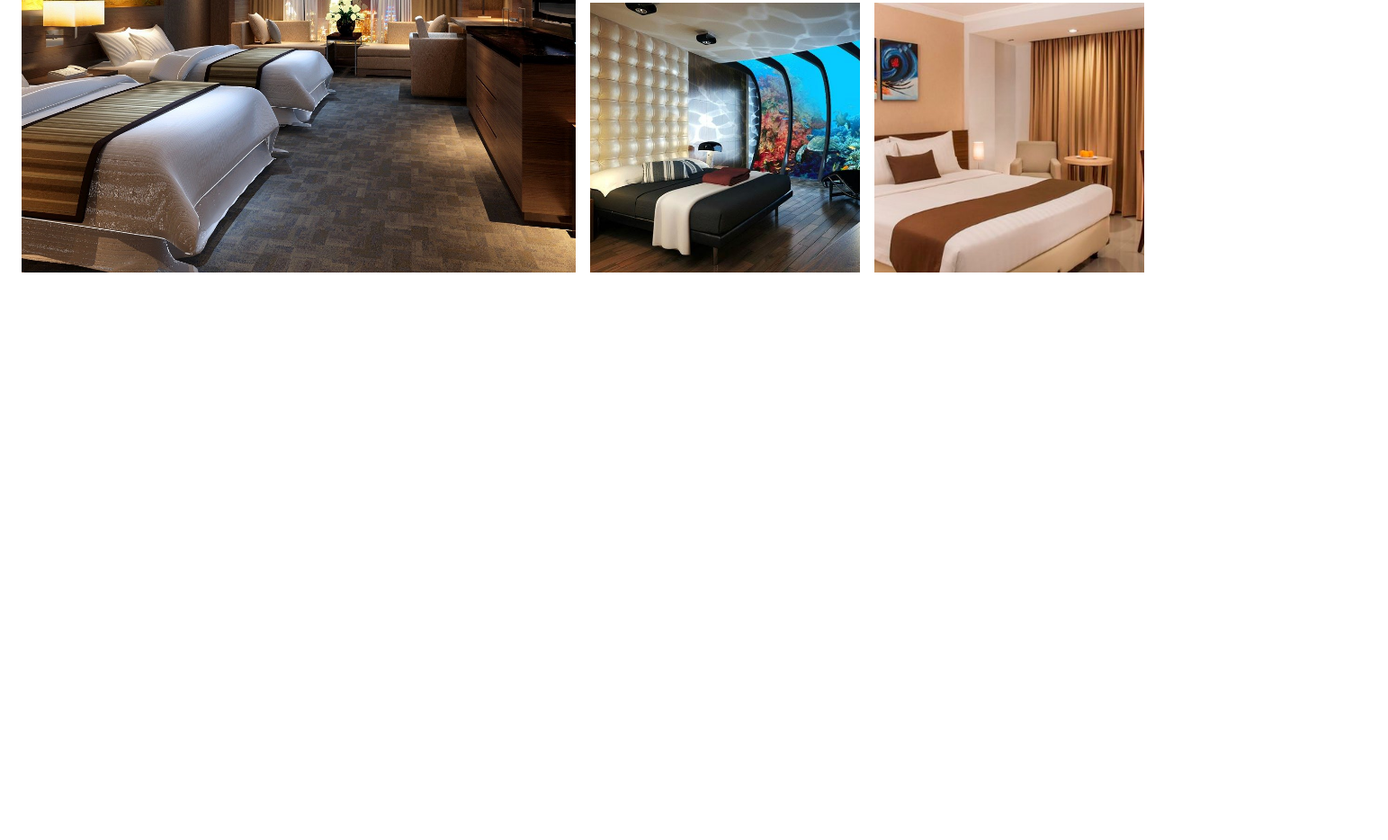
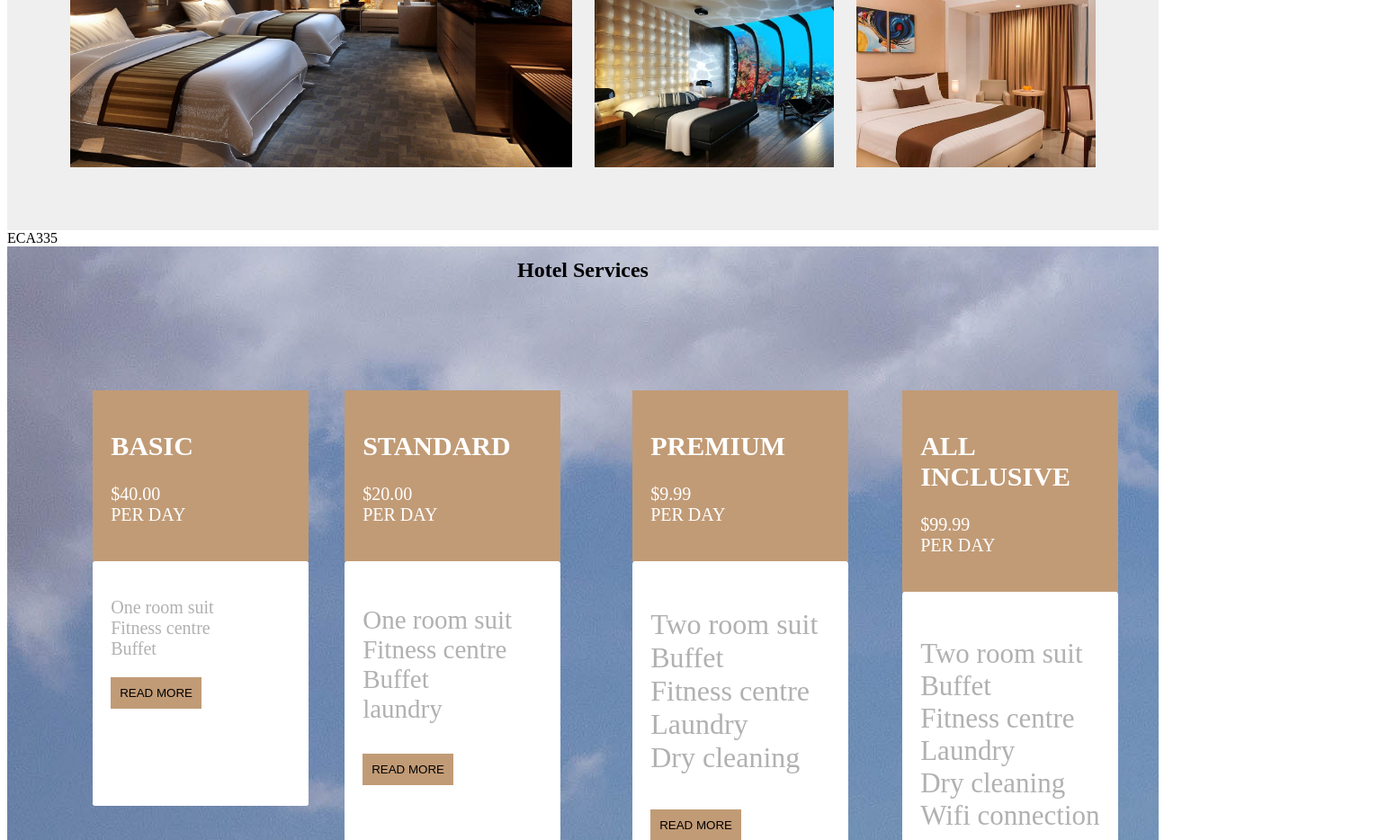
Before and after one commit to saido-noor/Chambers-Hotel, a plain HTML site: page index.html in a window 1280 px wide. Shown: the part 1866-2800 px from the top of the page at 90% size, 1543 px wide, since content can reach past the window. Before the commit the page ends 2185 px from the top, so only its background shows below. Drawn offline with Linux system fonts and the light colour scheme.

Commit message:
changed images

```diff
--- a/index.html
+++ b/index.html
@@ -74,68 +74,68 @@
                 <img src="images/room4.jpg" alt="">
               </div>
 
-            <!-- <div class="image1">
-                <img src="images/room1.jpg" alt="" width="100%" height="60%">
-                <p>Lorem ipsum dolor sit amet consectetur adipisicing elit. Cumque, molestias!</p>
+    </section>
+    ECA335
+    <section class="section4">
+        <h1 style="text-align: center; padding-top:1%; margin-top:-0%">Hotel Services</h1>
+
+        <div class="serviceContaine">
+            <div class="cont2">
+                <div class="basic1"><h1>BASIC</h1>
+                <p>$40.00 <br>PER DAY</p></div>
+                <div class="para">
+                    <p>One room suit <br>Fitness centre <br>Buffet</p>
+                <button>READ MORE</button>
             </div>
-
-            <div class="row1">
-                <div class="cont">
-                    <div class="h1">
-                    </div>
-                    <img src="images/room6.jpg" alt="" width="70%" height="70%">
-                    <img src="images/room2.jpg" alt="" width="70%" height="50%">
-
-                </div>
-                <br>
-                <div class="cont">
-                    <div class="h1">
-                    </div>
-                    <img src="images/room3.jpg" alt="" width="70%" height="50%">
-                    <img src="images/room6.jpg" alt="" width="70%" height="50%">
-
-
-                </div>
-
 
             </div>
 
+            <div class="cont2">
+                <div class="basic2"><h1>STANDARD</h1>
+                <p>$20.00 <br>PER DAY</p></div>
+                <div class="para1">
+                <p>One room suit <br>Fitness centre <br>Buffet <br>laundry</p>
+                <button>READ MORE</button>
+            </div>
+            </div>
+<br>
+            <div class="cont2">
+                <div class="basic3"><h1>PREMIUM</h1>
+                <p>$9.99 <br>PER DAY</p></div>
+                <div class="para2">
+                <p>Two room suit<br>Buffet <br>Fitness centre <br>Laundry <br>Dry cleaning</p>
+                <button>READ MORE</button>
+            </div>
+            </div>
+            <div class="cont2">
+                <div class="basic4"><h1>ALL INCLUSIVE</h1>
+                <p>$99.99 <br>PER DAY</p></div>
+                <div class="para3">
+                <p>Two room suit<br>Buffet <br>Fitness centre <br>Laundry <br>Dry cleaning <br>Wifi connection</p>
+                <button>READ MORE</button>
+            </div>
+            </div>
 
-        </div> -->
-
+        </div>
     </section>
 
-    <!-- <div class="container2">
+    <div class="section5">
 
-        <h3 style="text-align:center; color:grey">
-            HOTEL LUXURY
-        </h3>
-        <div class="underline align-center pb-3">
-            <div class="line" style="text-align: center;">_________</div>
-        </div>
-        <h1 style="text-align: center;">Our Best Rooms</h1>
-        <br>
-        <div class="row">
-        <div class="image1">
-            <img src="images/room1.jpg" alt="" width="50%" height="50%">
-        </div>
+        <div class="container-img">
+            <h1 style="text-align: center;">Around The Hotel</h1>
+            <div class="image-grid">
 
+                <img src="images/room2.jpg" alt="">
+                <img src="images/room3.jpg" alt="">
+                <img src="images/room4.jpg" alt="">
+              </div>
 
-        <div class="row1">
-            <img src="images/room2.jpg" alt="">
-        </div>
-        <div class="row1">
-            <img src="images/room2.jpg" alt="">
-        </div>
-        <div class="row1">
-            <img src="images/room2.jpg" alt="">
-        </div>
-        <div class="row1">
-            <img src="images/room2.jpg" alt="">
         </div>
     </div>
-</div> -->
-
+    <br>
+    <br>
+    <br>
+    <div class="section6"></div>
 
 </body>
 
--- a/style.css
+++ b/style.css
@@ -97,31 +97,39 @@ body{
     margin-right: -0%;
 
 } */
-.image1{
+/* .image1{
     margin-right: -8%;
     margin-left: 7%;
-}
+} */
 
 .image-grid {
-    --gap: 16px;
+    --gap: 25px;
     --num-cols: 4;
-    --row-height: 300px;
+    --row-height: 200px;
 
     box-sizing: border-box;
-    padding: var(--gap);
+    padding: 5.5%;
 
     display: grid;
     grid-template-columns: repeat(var(--num-cols), 1fr);
     grid-auto-rows: var(--row-height);
     gap: var(--gap);
   }
-
+  .section3{
+      background-color: #EFEFEF;
+      padding-top: 1%;
+  }
   .image-grid > img {
     width: 100%;
     height: 100%;
     object-fit: cover;
+    transition: transform .2s;
   }
-
+  .image-grid > img:hover{
+    -ms-transform: scale(1);
+    -webkit-transform: scale(1);
+    transform: scale(1.1);
+  }
   .image-grid-col-2 {
     grid-column: span 2;
   }
@@ -137,3 +145,198 @@ body{
       --row-height: 200px;
     }
   }
+
+  .section4{
+    background-image: url(images/bac.jpg);
+
+  }
+
+
+  .section1{
+
+    padding: 1%;
+}
+.service {
+    text-align: center;
+    margin-top: 7%;
+}
+
+.cont1 {
+    display: flex;
+    margin-left: 48%;
+}
+
+.serviceContaine {
+    display: flex;
+    margin-left: 9%;
+    width: 100%;
+    --gap: 25px;
+    --num-cols: 4;
+    --row-height: 200px;
+    padding: 70px;
+
+    /* display: flex;
+    margin-left: 8%;
+    margin-top: 2%;
+    background-color: red; */
+
+}
+.para{
+    padding: 10%;
+    padding-left: -10%;
+    margin-left: -60%;
+    width: 200px;
+    --gap: 25px;
+    --num-cols: 4;
+    height: 29vh;
+    border-radius: 1%;
+    background-color: white;
+    color: #B0B1B0;
+
+}
+.para1{
+    padding: 10%;
+    padding-left: -10%;
+    margin-left: -50%;
+    width: 200px;
+    --gap: 25px;
+    --num-cols: 4;
+    height: 39vh;
+    border-radius: 1%;
+    background-color: white;
+    font-size: 29px;
+    color: #B0B1B0;
+
+}
+.para2{
+    padding: 10%;
+    padding-left: -10%;
+    margin-left: -20%;
+    width: 200px;
+    --gap: 25px;
+    --num-cols: 4;
+    height: 49vh;
+    font-size: 32px;
+    border-radius: 1%;
+    background-color: white;
+    color: #B0B1B0;
+
+}
+.para3{
+    padding: 10%;
+    padding-left: -10%;
+    margin-left: -0%;
+    width: 200px;
+    --gap: 25px;
+    --num-cols: 4;
+    height: 50vh;
+    border-radius: 1%;
+    font-size: 31px;
+    background-color: white;
+    color: #B0B1B0;
+
+}
+.basic1{
+    background-color: #C19B76;
+    padding: 10%;
+    padding-left: -10%;
+    margin-left: -60%;
+    width: 200px;
+    --gap: 2px;
+    --num-cols: 4;
+    color: #FFFFFF;
+}
+.basic2{
+    background-color: #C19B76;
+    padding: 10%;
+    padding-left: -10%;
+    margin-left: -50%;
+    width: 200px;
+    --gap: 2px;
+    --num-cols: 4;
+    color: #FFFFFF;
+}
+.basic3{
+    background-color: #C19B76;
+    padding: 10%;
+    padding-left: -10%;
+    margin-left: -20%;
+    width: 200px;
+    --gap: 2px;
+    --num-cols: 4;
+    color: #FFFFFF;
+}
+.basic4{
+    background-color: #C19B76;
+    padding: 10%;
+    padding-left: -10%;
+    margin-left: -0%;
+    width: 200px;
+    --gap: 2px;
+    --num-cols: 4;
+    color: #FFFFFF;
+}
+
+
+button{
+    border: none;
+    padding: 5%;
+    background-color: #C19B76;
+}
+.cont2 {
+
+
+    font-size: 20px;
+    padding: 30px;
+}
+
+.cont2 h2 {
+    padding: 10%;
+}
+
+
+.cont3 {
+    /* background-color: #43A191; */
+    font-size: 20px;
+    padding: 30px;
+}
+
+.cont3 h2 {
+    padding: 10%;
+    /* color: white; */
+}
+
+.cont3 p {
+    color: rgb(231, 226, 226);
+}
+
+.cont3 h5 {
+    color: white;
+}
+
+.cont4 {
+    background-color: #EAF6FE;
+    padding: 45px;
+    font-size: 20px;
+}
+
+.cont4 h2 {
+    padding: 10%;
+}
+
+.cont4 h5 {
+    padding: 20px;
+}
+
+
+.container-img img{
+    --gap: 25px;
+    --num-cols: 3;
+
+  width: 350px;
+  height: 400px;
+    box-sizing: border-box;
+    padding: -50%;
+    margin-left: 0%;
+
+}
```
Also changed, not shown: images/bac.jpg (renamed from images/IMG_0658.jpg), images/im.jpg (added).
